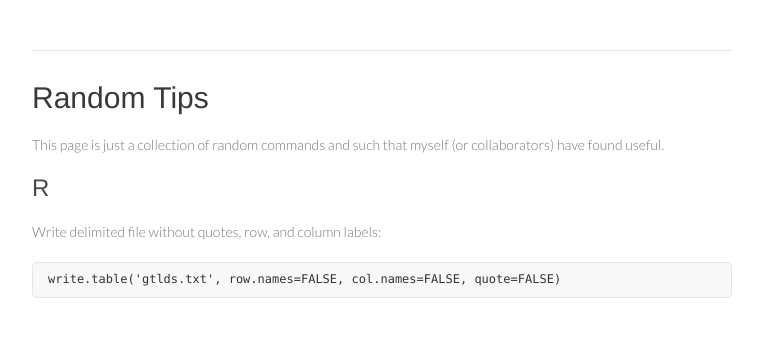
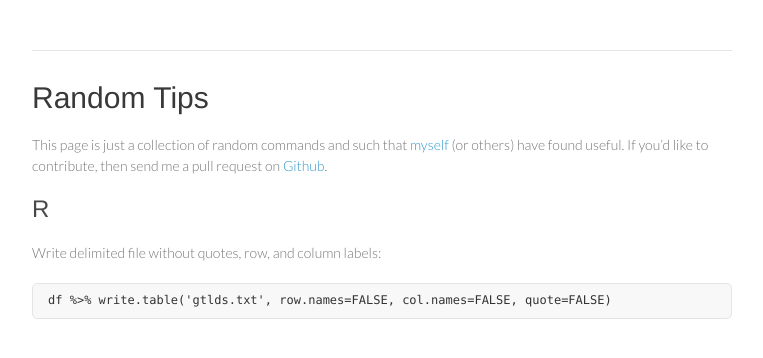
Before and after one commit to rjwalls/tips, a Jekyll site: the page built from index.md, in a window 1280 px wide. Shown: the top 358 px of the page, without its empty margins (258-1021 px from the left). Built offline with Jekyll 4.4.1, drawn with Linux system fonts in a browser that asks for light colours; Markdown is read by kramdown in place of the engine named in the settings.

Commit message:
Added a bit more information.

````diff
--- a/index.md
+++ b/index.md
@@ -3,13 +3,15 @@ layout: default_minimal
 title: Random Tips
 ---
 
-This page is just a collection of random commands and such that myself (or
-collaborators) have found useful.
+This page is just a collection of random commands and such that
+[myself](http://www.cse.psu.edu/~rjwalls/) (or
+others) have found useful. If you'd like to contribute, then send me a pull
+request on [Github](https://github.com/rjwalls/tips).
 
 ### R
 
 Write delimited file without quotes, row, and column labels:
 
 ```r
-write.table('gtlds.txt', row.names=FALSE, col.names=FALSE, quote=FALSE)
+df %>% write.table('gtlds.txt', row.names=FALSE, col.names=FALSE, quote=FALSE)
 ```
````
